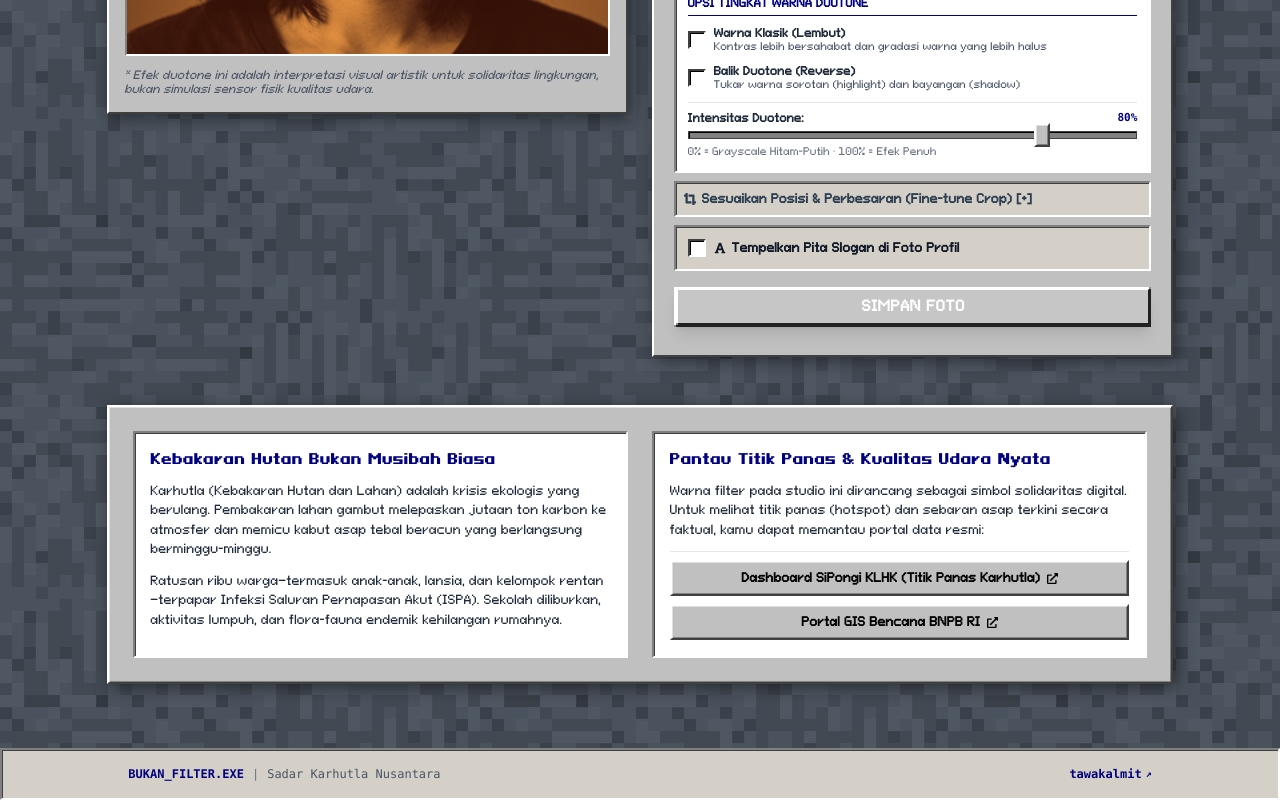
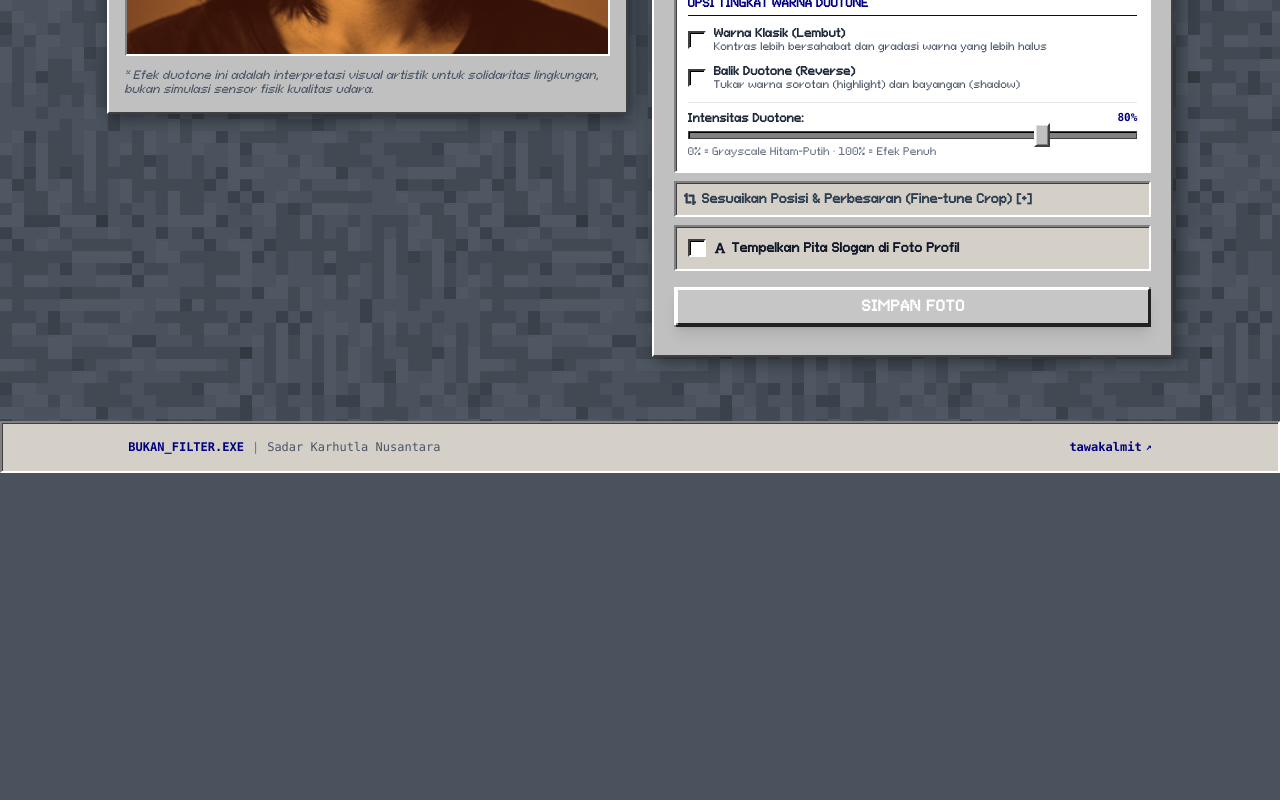
Before and after one commit to tawakalmit/bukan-filter, a Next.js app: page / in a window 1280 px wide. Shown: the part 745-1545 px from the top of the page. After the commit the page ends 1218 px from the top, so only its background shows below. Built offline with nearby package versions, Linux system fonts and the light colour scheme.

Commit message:
refactor: remove educational context section from home page

```diff
--- a/src/app/page.tsx
+++ b/src/app/page.tsx
@@ -668,62 +668,6 @@ export default function HomePage() {
         </section>
 
 
-
-        {/* EDUCATIONAL & CONTEXT SECTION */}
-        <section id="info" className="win-window p-4 md:p-6 shadow-xl">
-          {/* <div className="win-window-titlebar !py-1 text-xs mb-4">
-            <div className="flex items-center gap-1.5 font-bold">
-              <FaInfoCircle size={12} />
-              <span>DI_BALIK_LENSA: MENGAPA_ISU_INI_PENTING.TXT</span>
-            </div>
-          </div> */}
-
-          <div className="grid grid-cols-1 md:grid-cols-2 gap-6 text-xs text-gray-800 leading-relaxed">
-            <div className="win-inset bg-white p-4 space-y-3">
-              <h3 className="font-bold text-sm text-[#000080] pixelbold">
-                Kebakaran Hutan Bukan Musibah Biasa
-              </h3>
-              <p>
-                Karhutla (Kebakaran Hutan dan Lahan) adalah krisis ekologis yang berulang. Pembakaran lahan gambut melepaskan jutaan ton karbon ke atmosfer dan memicu kabut asap tebal beracun yang berlangsung berminggu-minggu.
-              </p>
-              <p>
-                Ratusan ribu warga—termasuk anak-anak, lansia, dan kelompok rentan—terpapar Infeksi Saluran Pernapasan Akut (ISPA). Sekolah diliburkan, aktivitas lumpuh, dan flora-fauna endemik kehilangan rumahnya.
-              </p>
-            </div>
-
-            <div className="win-inset bg-white p-4 space-y-3 flex flex-col justify-between">
-              <div className="space-y-3">
-                <h3 className="font-bold text-sm text-[#000080] pixelbold">
-                  Pantau Titik Panas & Kualitas Udara Nyata
-                </h3>
-                <p>
-                  Warna filter pada studio ini dirancang sebagai simbol solidaritas digital. Untuk melihat titik panas (hotspot) dan sebaran asap terkini secara faktual, kamu dapat memantau portal data resmi:
-                </p>
-              </div>
-
-              <div className="pt-2 border-t border-gray-200 flex flex-col gap-2">
-                <a
-                  href="https://sipongi.menlhk.go.id/"
-                  target="_blank"
-                  rel="noopener noreferrer"
-                  className="win-button !py-2 !text-xs text-[#000080] font-bold flex items-center justify-between"
-                >
-                  <span>Dashboard SiPongi KLHK (Titik Panas Karhutla)</span>
-                  <FaExternalLinkAlt size={11} />
-                </a>
-                <a
-                  href="https://gis.bnpb.go.id/"
-                  target="_blank"
-                  rel="noopener noreferrer"
-                  className="win-button !py-2 !text-xs text-[#000080] font-bold flex items-center justify-between"
-                >
-                  <span>Portal GIS Bencana BNPB RI</span>
-                  <FaExternalLinkAlt size={11} />
-                </a>
-              </div>
-            </div>
-          </div>
-        </section>
       </main>
 
       {/* RETRO FOOTER */}
```
